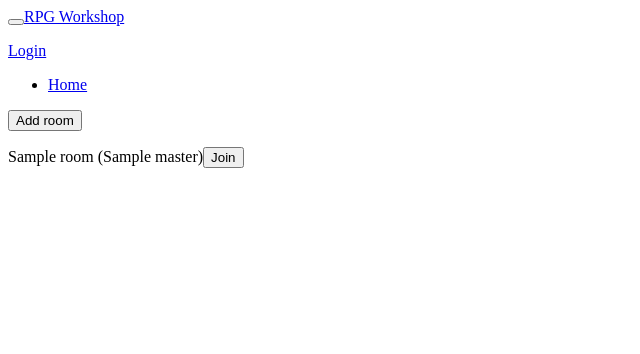
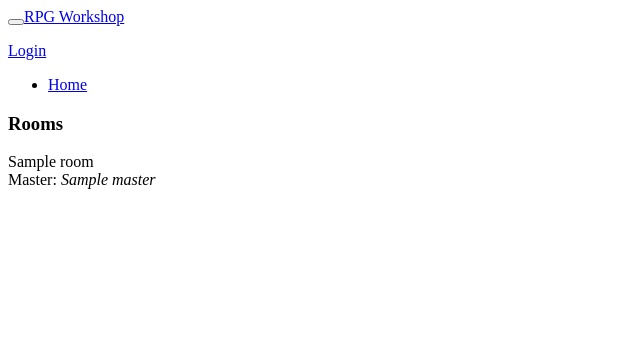
Before and after one commit to averrin/roleplaying, a Node project: template app/views/rooms/index.jade in a window 1280 px wide. Shown: the top 354 px of the page, without its empty margins (0-640 px from the left). Run offline with Node 20 templates, Linux system fonts and the light colour scheme; the template is opened without the code that fills it: most values are stand-ins (such as "Sample title", 1, 10 or a date in 2020); some libraries are stand-ins or nearby versions.

Commit message:
some layout cosmetics

```diff
--- a/app/views/rooms/_form.jade
+++ b/app/views/rooms/_form.jade
@@ -13,9 +13,9 @@ block main
       label Name
       input.form-control(name='name', type='text', value=room.name)
 
-    .form-group
-      label Master
-      input.form-control(name='master', type='text', value=room.master)
+    //.form-group
+    //  label Master
+    //  input.form-control(name='master', type='text', value=room.master)
 
     p
       button.btn.btn-primary(type='submit') Save room
--- a/app/views/rooms/index.jade
+++ b/app/views/rooms/index.jade
@@ -7,8 +7,15 @@ block content
 
     .container
         .row
-            button#new_room.btn.btn-primary.pull-right Add room
+            h3
+                | Rooms
+                if req.user
+                    button#new_room.btn.btn-primary.pull-right Add room
         each room in all_rooms
-            .row
-                p= room.name + " (" + room.master.name + ")"
-                    button.btn.btn-default.join_room(data-room=room.name) Join
+            .room.row.well
+                .col-11
+                    .room_title= room.name
+                    != 'Master: <em>' + room.master.name + '</em>'
+                .col-1
+                    if req.user
+                        button.join_room.btn.btn-default.pull-right(data-room=room.name) Join
--- a/assets/css/style.css
+++ b/assets/css/style.css
@@ -11,3 +11,6 @@ article.system_event{color:#808080}
 .master{color:#bb62cc}
 .you{color:#008000}
 #chat_box{max-height:775px;overflow-y:auto;margin-bottom:54px}
+.room{margin-top:4px;margin-bottom:4px}
+.room_title{font-weight:bold;font-size:15pt}
+.join_room{margin-top:6px}
```
Also changed, not shown: app/views/users/base.jade (+7 -6 lines), app/views/users/login.jade (+9 -10 lines), assets/css/style.styl (+12 -1 lines), 3 other files.
